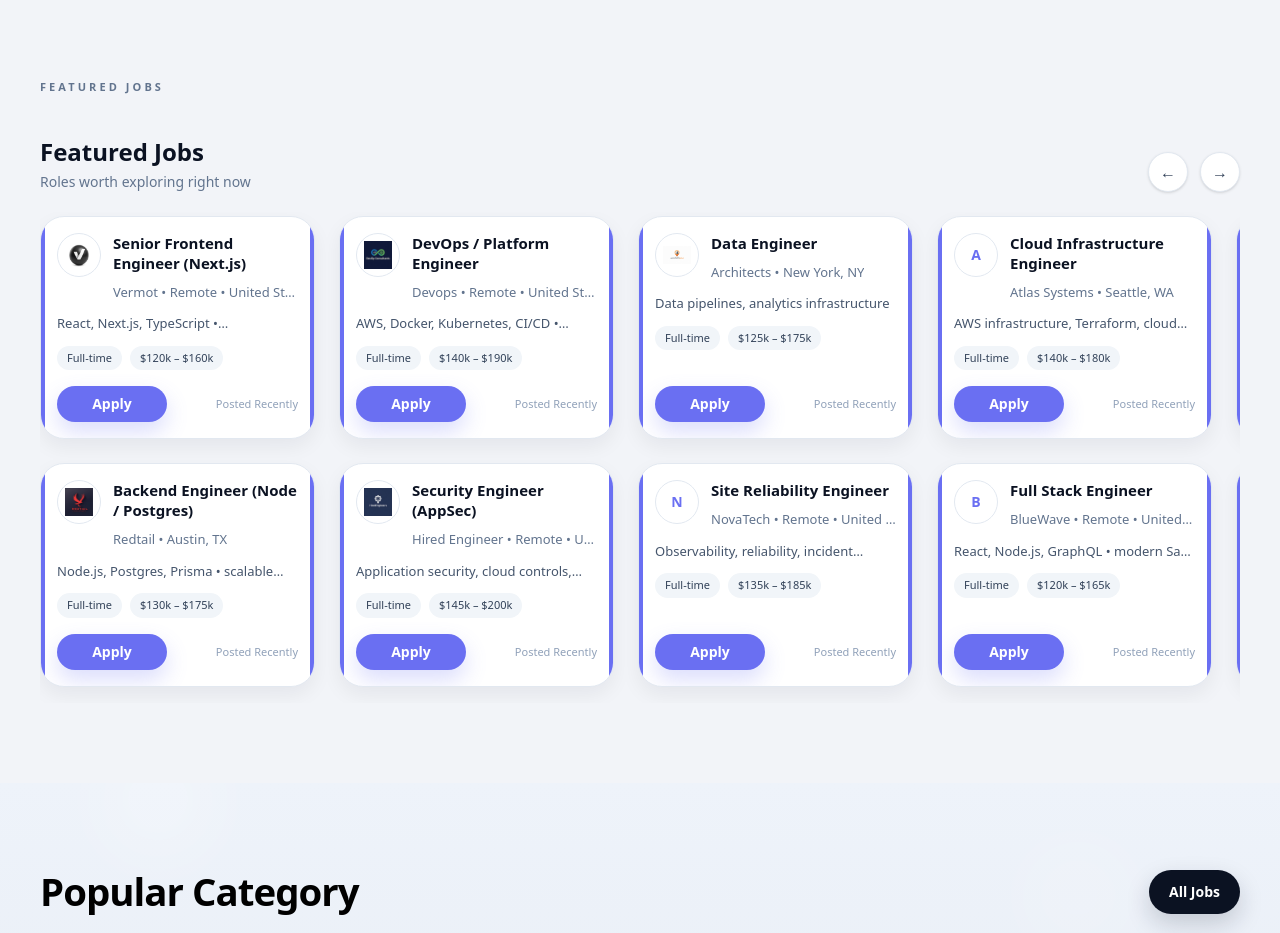
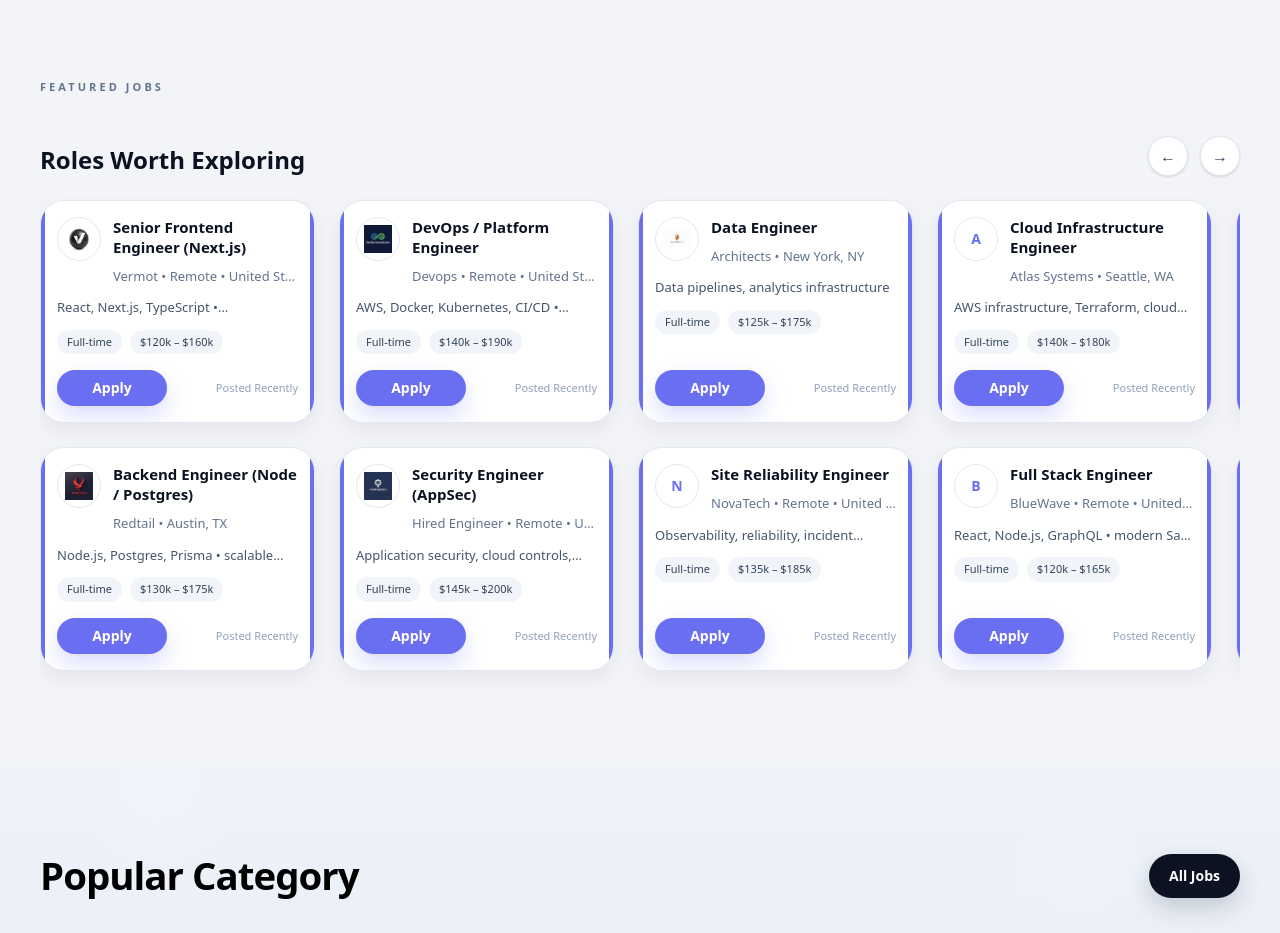
Before and after one commit to adebisidolapo/technicaljobboard, a Next.js app: page / in a window 1280 px wide. Shown: the part 1360-2293 px from the top of the page. Built offline with nearby package versions, Linux system fonts and the light colour scheme; no server answers; the database is empty.

Commit message:
update homepage

```diff
--- a/components/home/FeaturedJobsSection.tsx
+++ b/components/home/FeaturedJobsSection.tsx
@@ -424,10 +424,9 @@
       <section className="relative w-full">
         <div className="mb-5 flex items-end justify-between gap-4">
           <div>
-            <h2 className="text-2xl font-bold text-[#0B1222]">Featured Jobs</h2>
-            <p className="mt-1 text-sm text-slate-500">
-              Roles worth exploring right now
-            </p>
+           <h2 className="text-2xl font-bold text-[#0B1222]">
+  Roles Worth Exploring
+</h2>
           </div>
 
           <div className="hidden items-center gap-3 md:flex">
```
